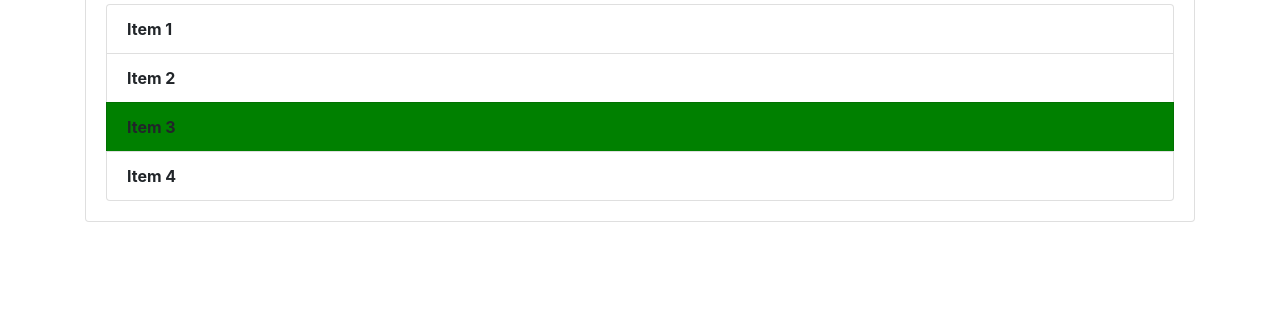
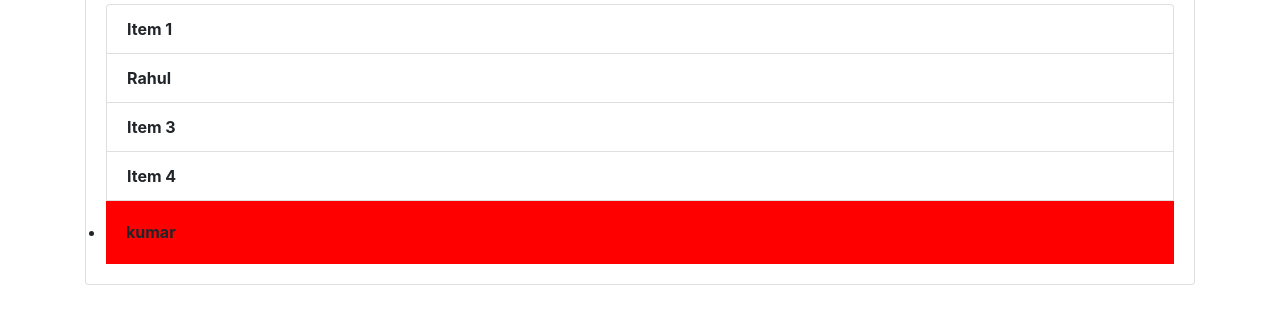
Before and after one commit to Rahul7044/DOMTask2, a plain HTML site: page index.html in a window 1280 px wide. Shown: the part 273-594 px from the top of the page. Drawn offline with nearby package versions, Linux system fonts and the light colour scheme.

Commit message:
elementsByTagName

```diff
--- a/index.html
+++ b/index.html
@@ -26,6 +26,7 @@
       <li class="list-group-item">Item 2</li>
       <li class="list-group-item">Item 3</li>
       <li class="list-group-item">Item 4</li>
+      <li class="new card-body">Item5</li>
     </ul>
    </div>
   </div>
--- a/main.js
+++ b/main.js
@@ -1,6 +1,23 @@
-var items = document.getElementsByClassName('list-group-item');
-items[2].style.backgroundColor='green';
+// var items = document.getElementsByClassName('list-group-item');
+// items[2].style.backgroundColor='green';
 
-for(var i = 0; i < items.length; i++){
-    items[i].style.fontWeight='bold';
+// for(var i = 0; i < items.length; i++){
+//     items[i].style.fontWeight='bold';
+// }
+//var news = document.getElementsByClassName('new');
+//news.style.fontWeight='bold';
+
+var li = document.getElementsByTagName('li');
+console.log(li[2]);
+
+li[1].textContent='Rahul';
+li[4].textContent='kumar';
+//li[4].style.fontWeight='bold';
+li[4].style.backgroundColor='red';
+console.log(li[4]);
+
+
+
+for(var i = 0; i<li.length; i++){
+    li[i].style.fontWeight='bold';
 }
```
